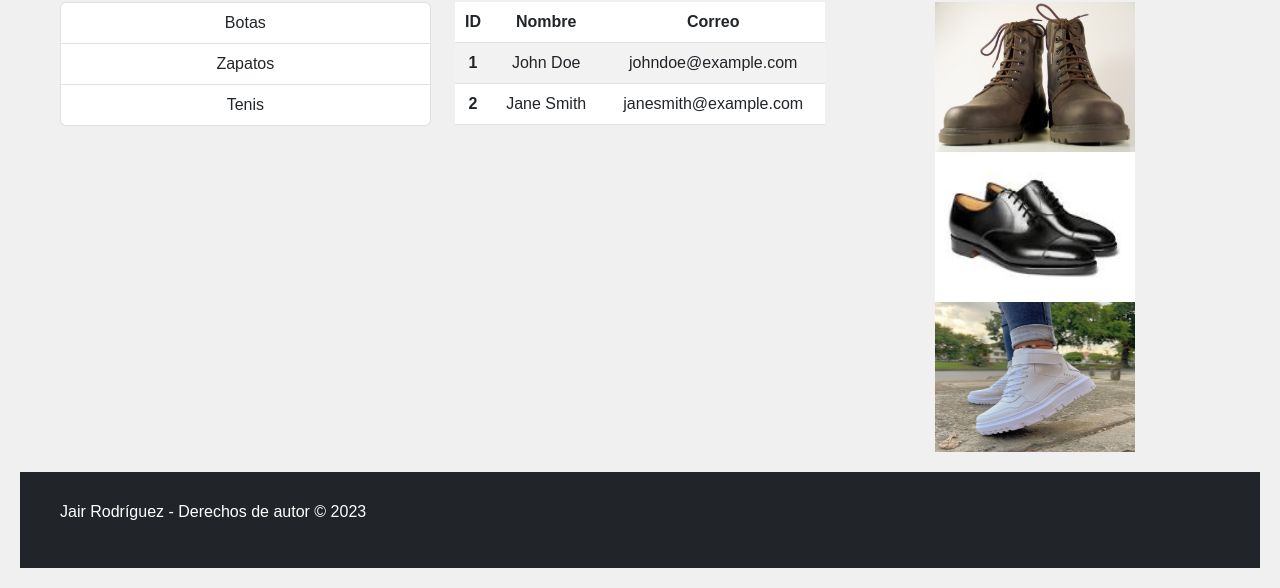
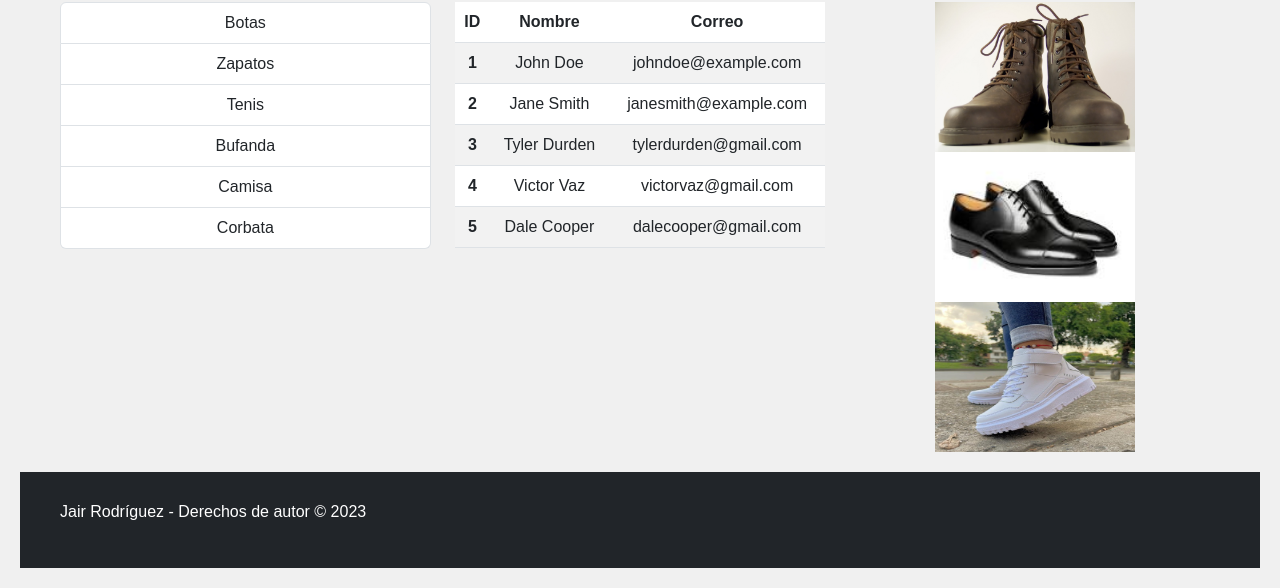
Before and after one commit to ByJaiRr/Laboratorio-6, a plain HTML site: page pagina2.html in a window 1280 px wide. Shown: the part 256-844 px from the top of the page. Drawn offline with nearby package versions, Linux system fonts and the light colour scheme.

Commit message:
Se agregaron mas clientes y mas productos en la pagina 2

```diff
--- a/pagina2.html
+++ b/pagina2.html
@@ -1,5 +1,6 @@
 <!DOCTYPE html>
 <html lang="es">
+
 <head>
     <meta charset="UTF-8">
     <meta name="viewport" content="width=device-width, initial-scale=1.0">
@@ -39,7 +40,9 @@
             color: #fff;
         }
 
-        .img1, .img2, .img3 {
+        .img1,
+        .img2,
+        .img3 {
             width: 200px;
             height: 150px;
         }
@@ -62,12 +65,14 @@
         }
     </style>
 </head>
+
 <body>
     <header>
         <nav class="navbar navbar-expand-lg navbar-dark bg-dark">
             <div class="container">
                 <a class="navbar-brand" href="index.html">Gib Bash</a>
-                <button class="navbar-toggler" type="button" data-toggle="collapse" data-target="#navbarNav" aria-controls="navbarNav" aria-expanded="false" aria-label="Toggle navigation">
+                <button class="navbar-toggler" type="button" data-toggle="collapse" data-target="#navbarNav"
+                    aria-controls="navbarNav" aria-expanded="false" aria-label="Toggle navigation">
                     <span class="navbar-toggler-icon"></span>
                 </button>
                 <div class="collapse navbar-collapse" id="navbarNav">
@@ -97,6 +102,9 @@
                         <li class="list-group-item">Botas</li>
                         <li class="list-group-item">Zapatos</li>
                         <li class="list-group-item">Tenis</li>
+                        <li class="list-group-item">Bufanda</li>
+                        <li class="list-group-item">Camisa</li>
+                        <li class="list-group-item">Corbata</li>
                     </ul>
                 </div>
 
@@ -108,6 +116,9 @@
                                 <th scope="col">ID</th>
                                 <th scope="col">Nombre</th>
                                 <th scope="col">Correo</th>
+
+
+
                             </tr>
                         </thead>
                         <tbody>
@@ -120,6 +131,21 @@
                                 <th scope="row">2</th>
                                 <td>Jane Smith</td>
                                 <td>janesmith@example.com</td>
+                            </tr>
+                            <tr>
+                                <th scope="row">3</th>
+                                <td>Tyler Durden</td>
+                                <td>tylerdurden@gmail.com</td>
+                            </tr>
+                            <tr>
+                                <th scope="row">4</th>
+                                <td>Victor Vaz</td>
+                                <td>victorvaz@gmail.com</td>
+                            </tr>
+                            <tr>
+                                <th scope="row">5</th>
+                                <td>Dale Cooper</td>
+                                <td>dalecooper@gmail.com</td>
                             </tr>
                         </tbody>
                     </table>
@@ -141,4 +167,5 @@
         </footer>
     </div>
 </body>
+
 </html>
```
